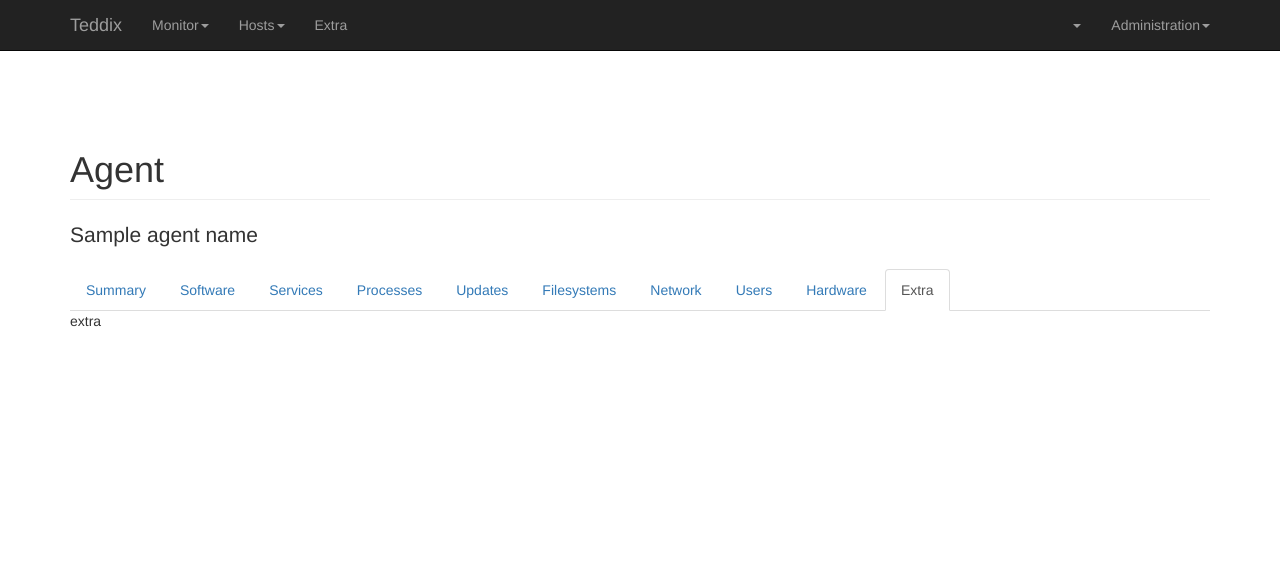
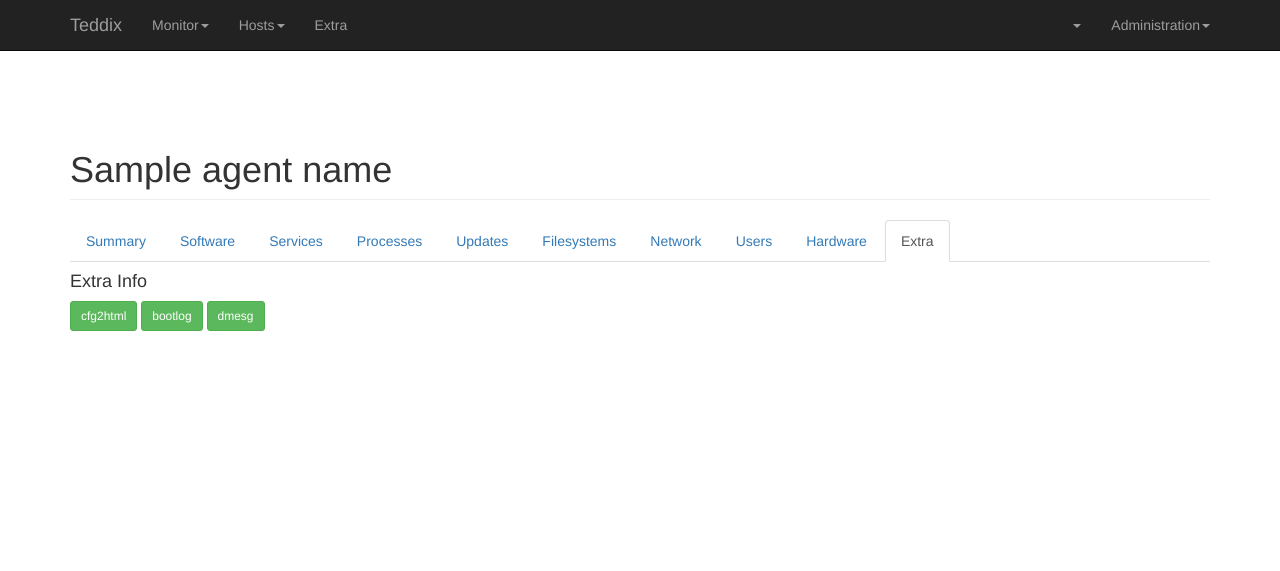
Before and after one commit to spdfire/teddix, a Django app: template teddix-web/src/teddixweb/templates/hosts/agent_detail.html in a window 1280 px wide, after a click on "Extra"; the page is wider, and only the part inside the window is pictured. Shown: the top 571 px of that part. Run offline with Django 3.2, Linux system fonts and the light colour scheme; the template is opened without the code that fills it: most values are stand-ins (such as "Sample title", 1, 10 or a date in 2020); parts of the project's set-up code (start-up, migrations or seed data) failed here and were passed over; some libraries are stand-ins or nearby versions.

Commit message:
Add Extra tab

```diff
--- a/teddix-web/src/teddixweb/templates/hosts/agent_detail.html
+++ b/teddix-web/src/teddixweb/templates/hosts/agent_detail.html
@@ -3,8 +3,7 @@
 {% block title %}Teddix Agent{% endblock %}
 
 {% block content %}
-      <h1 class="page-header">Agent</h1>
-      <p class="lead">{{ agent_name }}</p>
+      <h1 class="page-header">{{ agent_name }}</h1>
 
       <!-- Nav tabs -->
       <ul class="nav nav-tabs">
@@ -605,9 +604,77 @@
               </table>
             </div>
           </div>
+        </div>
+
+        <div class="tab-pane fade" id="extra">
+          <div class="row">
+            <div class="col-md-12">
+              <h4>Extra Info</h4>
+              <a href="/extra/?report=cfg2html&agent_id={{ agent_id }}" class="btn btn-success btn-sm" data-toggle="modal" data-target="#cfg2html-modal">cfg2html</a>
+              <a href="/extra/?report=bootlog&agent_id={{ agent_id }}" class="btn btn-success btn-sm"  data-toggle="modal" data-target="#bootlog-modal">bootlog</a>
+              <a href="/extra/?report=dmesg&agent_id={{ agent_id }}" class="btn btn-success btn-sm"    data-toggle="modal" data-target="#dmesg-modal">dmesg</a>
+
+    <!-- Large modal -->
+    <div class="modal fade" id="cfg2html-modal" tabindex="-1" role="dialog" aria-labelledby="cfg2html-label" aria-hidden="true">
+      <div class="modal-dialog modal-lg">
+        <div class="modal-content">
+          <div class="modal-header">
+            <button type="button" class="close" data-dismiss="modal" aria-hidden="true">&times;</button>
+            <h4 class="modal-title" id="cfg2html-label">Loading...</h4>
+          </div>
+
+          <div class="modal-body"> loading...
+          </div>
+
+          <div class="modal-footer">
+            <button type="button" class="btn btn-default" data-dismiss="modal">Close</button>
+          </div>
+
+        </div>
+      </div>
+    </div>
+
+    <!-- Large modal -->
+    <div class="modal fade" id="bootlog-modal" tabindex="-1" role="dialog" aria-labelledby="bootlog-label" aria-hidden="true">
+      <div class="modal-dialog modal-lg">
+        <div class="modal-content">
+          <div class="modal-header">
+            <button type="button" class="close" data-dismiss="modal" aria-hidden="true">&times;</button>
+            <h4 class="modal-title" id="bootlog-label">Loading...</h4>
+          </div>
+
+          <div class="modal-body"> loading...
+          </div>
+
+          <div class="modal-footer">
+            <button type="button" class="btn btn-default" data-dismiss="modal">Close</button>
+          </div>
+
+        </div>
+      </div>
+    </div>
+
+    <!-- Large modal -->
+    <div class="modal fade" id="dmesg-modal" tabindex="-1" role="dialog" aria-labelledby="dmesg-label" aria-hidden="true">
+      <div class="modal-dialog modal-lg">
+        <div class="modal-content">
+          <div class="modal-header">
+            <button type="button" class="close" data-dismiss="modal" aria-hidden="true">&times;</button>
+            <h4 class="modal-title" id="dmesg-label">Loading...</h4>
+          </div>
+
+          <div class="modal-body"> loading...
+          </div>
+
+          <div class="modal-footer">
+            <button type="button" class="btn btn-default" data-dismiss="modal">Close</button>
+          </div>
+
+        </div>
+      </div>
+    </div>
 
 
         </div>
-        <div class="tab-pane fade" id="extra">extra</div>
       </div>
 {% endblock %}
```
